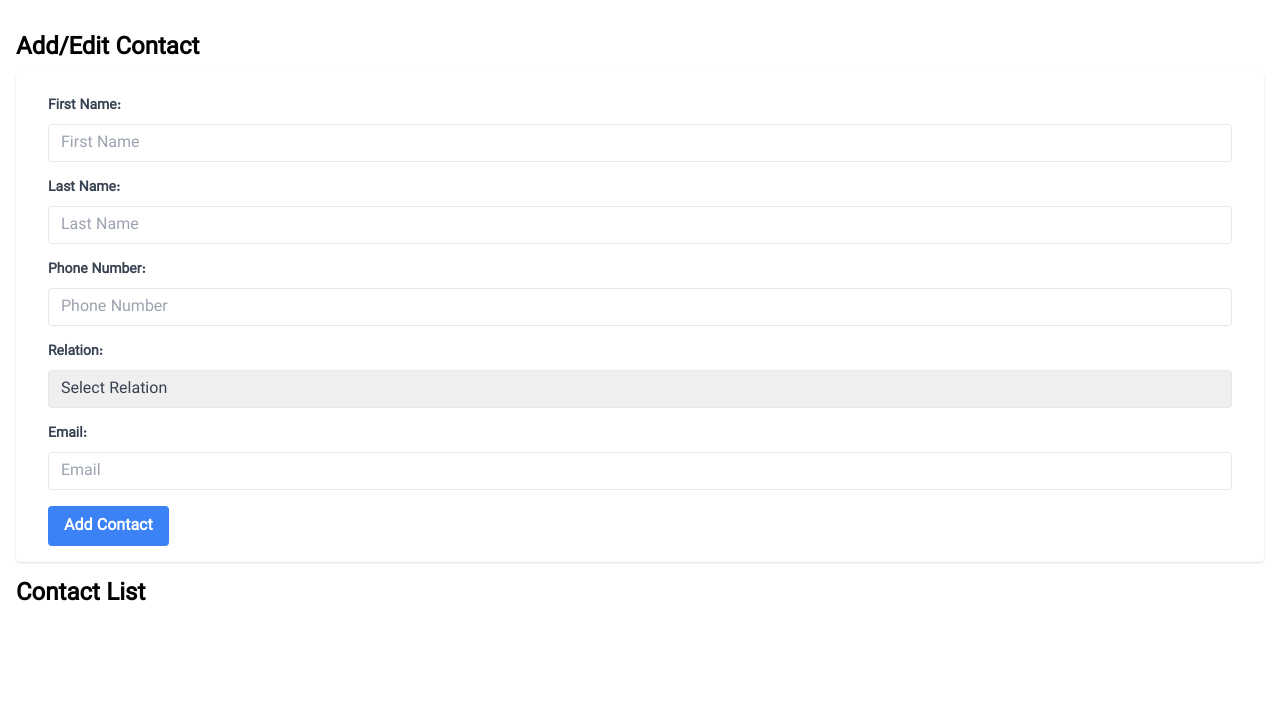
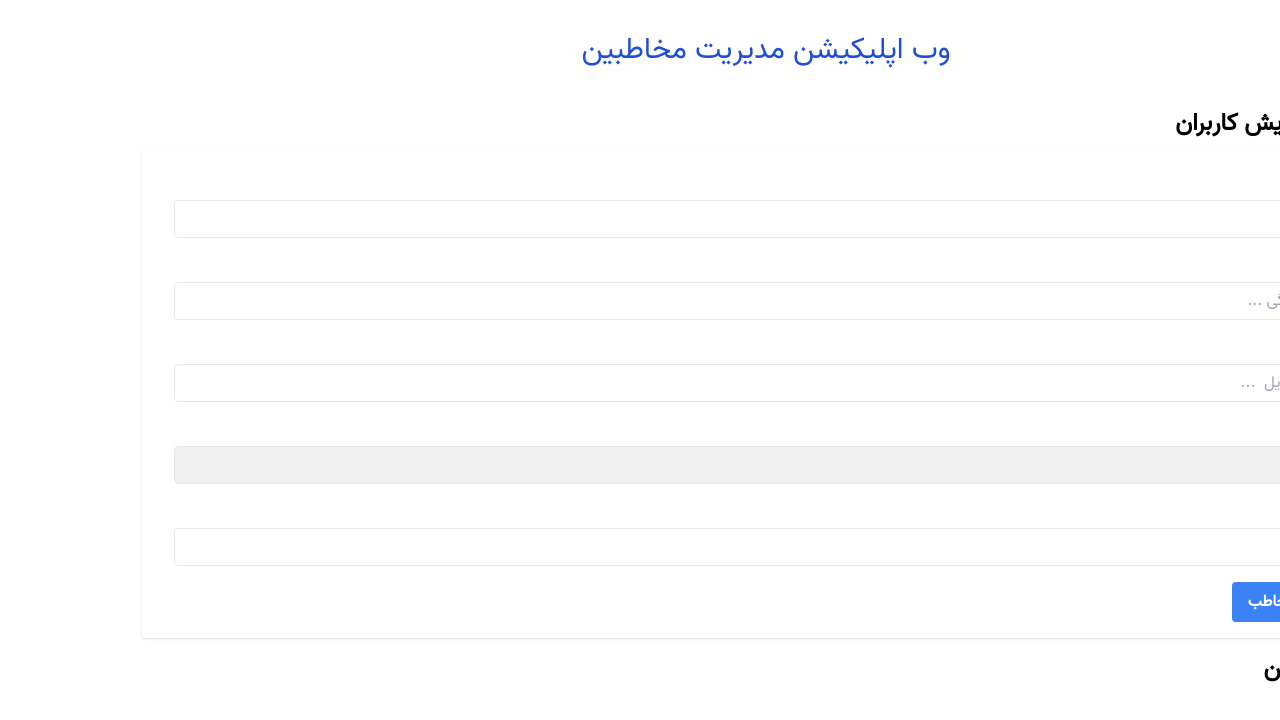
Before and after one commit to ehsanm-77/Login-Page-And-Contact-List, a React (Vite) app in the folder Contact-List/: page / in a window 1280 px wide. Shown: the top 720 px of the page. Built offline with nearby package versions, Linux system fonts and the light colour scheme.

Commit message:
change project to persion

```diff
--- a/Contact-List/index.html
+++ b/Contact-List/index.html
@@ -1,5 +1,5 @@
 <!DOCTYPE html>
-<html lang="en">
+<html lang="en" dir="rtl">
   <head>
     <meta charset="UTF-8" />
     <link rel="icon" type="image/svg+xml" href="/add-contact.svg" />
--- a/Contact-List/src/App.tsx
+++ b/Contact-List/src/App.tsx
@@ -1,4 +1,4 @@
-import ContactList from './layout/ContactList';
+import ContactList from './layout/ContactList/ContactList';
 
 function App() {
   return (
--- a/Contact-List/src/layout/ContactList/index.tsx
+++ b/Contact-List/src/layout/ContactList/ContactList.tsx
@@ -87,8 +87,11 @@ const ContactList: React.FC = () => {
 
   return (
     <div className="container mx-auto px-4 py-8">
+      <div className="text-3xl text-center mb-10 text-blue-700">
+        وب اپلیکیشن مدیریت مخاطبین
+      </div>
       <div className="mb-4">
-        <h2 className="text-2xl font-bold mb-2">Add/Edit Contact</h2>
+        <h2 className="text-2xl font-bold mb-2">اضافه / ویرایش کاربران</h2>
         <form
           onSubmit={handleSubmit}
           className="bg-white shadow rounded px-8 pt-6 pb-4"
@@ -98,7 +101,7 @@ const ContactList: React.FC = () => {
               htmlFor="firstName"
               className="block text-gray-700 text-sm font-bold mb-2"
             >
-              First Name:
+              نام:
             </label>
             <input
               id="firstName"
@@ -107,7 +110,7 @@ const ContactList: React.FC = () => {
               value={formData.firstName}
               onChange={handleChange}
               className="appearance-none border rounded w-full py-2 px-3 text-gray-700 leading-tight focus:outline-none focus:shadow-outline"
-              placeholder="First Name"
+              placeholder="نام ... "
             />
           </div>
           <div className="mb-4">
@@ -115,7 +118,7 @@ const ContactList: React.FC = () => {
               htmlFor="lastName"
               className="block text-gray-700 text-sm font-bold mb-2"
             >
-              Last Name:
+              نام خانوادگی:
             </label>
             <input
               id="lastName"
@@ -124,7 +127,7 @@ const ContactList: React.FC = () => {
               value={formData.lastName}
               onChange={handleChange}
               className="appearance-none border rounded w-full py-2 px-3 text-gray-700 leading-tight focus:outline-none focus:shadow-outline"
-              placeholder="Last Name"
+              placeholder="نام خانوادگی ... "
             />
           </div>
           <div className="mb-4">
@@ -132,7 +135,7 @@ const ContactList: React.FC = () => {
               htmlFor="phoneNumber"
               className="block text-gray-700 text-sm font-bold mb-2"
             >
-              Phone Number:
+              شماره موبایل:
             </label>
             <input
               id="phoneNumber"
@@ -141,7 +144,7 @@ const ContactList: React.FC = () => {
               value={formData.phoneNumber}
               onChange={handleChange}
               className="appearance-none border rounded w-full py-2 px-3 text-gray-700 leading-tight focus:outline-none focus:shadow-outline"
-              placeholder="Phone Number"
+              placeholder="شماره موبایل  ... "
             />
           </div>
           <div className="mb-4">
@@ -149,7 +152,7 @@ const ContactList: React.FC = () => {
               htmlFor="relation"
               className="block text-gray-700 text-sm font-bold mb-2"
             >
-              Relation:
+              نسبت:
             </label>
             <select
               id="relation"
@@ -158,11 +161,11 @@ const ContactList: React.FC = () => {
               onChange={handleChange}
               className="appearance-none border rounded w-full py-2 px-3 text-gray-700 leading-tight focus:outline-none focus:shadow-outline"
             >
-              <option value="">Select Relation</option>
-              <option value="Family">Family</option>
-              <option value="Friend">Friend</option>
-              <option value="Colleague">Colleague</option>
-              <option value="Relatives">Relatives</option>
+              <option value="">نسبت</option>
+              <option value="اعضای خانواده">اعضای خانواده</option>
+              <option value="دوست">دوست</option>
+              <option value="همکار">همکار</option>
+              <option value="فامیل">فامیل</option>
             </select>
           </div>
           <div className="mb-4">
@@ -170,7 +173,7 @@ const ContactList: React.FC = () => {
               htmlFor="email"
               className="block text-gray-700 text-sm font-bold mb-2"
             >
-              Email:
+              ایمیل:
             </label>
             <input
               id="email"
@@ -179,20 +182,20 @@ const ContactList: React.FC = () => {
               value={formData.email}
               onChange={handleChange}
               className="appearance-none border rounded w-full py-2 px-3 text-gray-700 leading-tight focus:outline-none focus:shadow-outline"
-              placeholder="Email"
+              placeholder="ایمیل ... "
             />
           </div>
           <button
             type="submit"
             className="bg-blue-500 hover:bg-blue-700 text-white font-bold py-2 px-4 rounded focus:outline-none focus:shadow-outline"
           >
-            {editingContactId ? 'Edit Contact' : 'Add Contact'}
+            {editingContactId ? 'ویرایش مخاطب' : 'افزودن مخاطب'}
           </button>
         </form>
       </div>
 
       <div className="mb-4">
-        <h2 className="text-2xl font-bold mb-2">Contact List</h2>
+        <h2 className="text-2xl font-bold mb-2">لیست کاربران</h2>
         <div className="grid grid-cols-1 md:grid-cols-2 lg:grid-cols-3 gap-4">
           {contacts.map((contact) => (
             <div
@@ -200,29 +203,29 @@ const ContactList: React.FC = () => {
               className="bg-white shadow rounded px-8 pt-6 pb-4"
             >
               <p>
-                <strong>Name:</strong> {contact.firstName} {contact.lastName}
+                <strong>نام:</strong> {contact.firstName} {contact.lastName}
               </p>
               <p>
-                <strong>Phone Number:</strong> {contact.phoneNumber}
+                <strong>شماره موبایل:</strong> {contact.phoneNumber}
               </p>
               <p>
-                <strong>Relation:</strong> {contact.relation}
+                <strong>نسبت:</strong> {contact.relation}
               </p>
               <p>
-                <strong>Email:</strong> {contact.email}
+                <strong>ایمیل:</strong> {contact.email}
               </p>
               <div className="flex justify-end mt-4">
                 <button
                   onClick={() => handleEdit(contact.id)}
                   className="bg-blue-500 hover:bg-blue-700 text-white font-bold py-2 px-4 rounded focus:outline-none focus:shadow-outline mr-2"
                 >
-                  Edit
+                  ویرایش
                 </button>
                 <button
                   onClick={() => handleRemove(contact.id)}
                   className="bg-red-500 hover:bg-red-700 text-white font-bold py-2 px-4 rounded focus:outline-none focus:shadow-outline"
                 >
-                  Remove
+                  حذف
                 </button>
               </div>
             </div>
```
